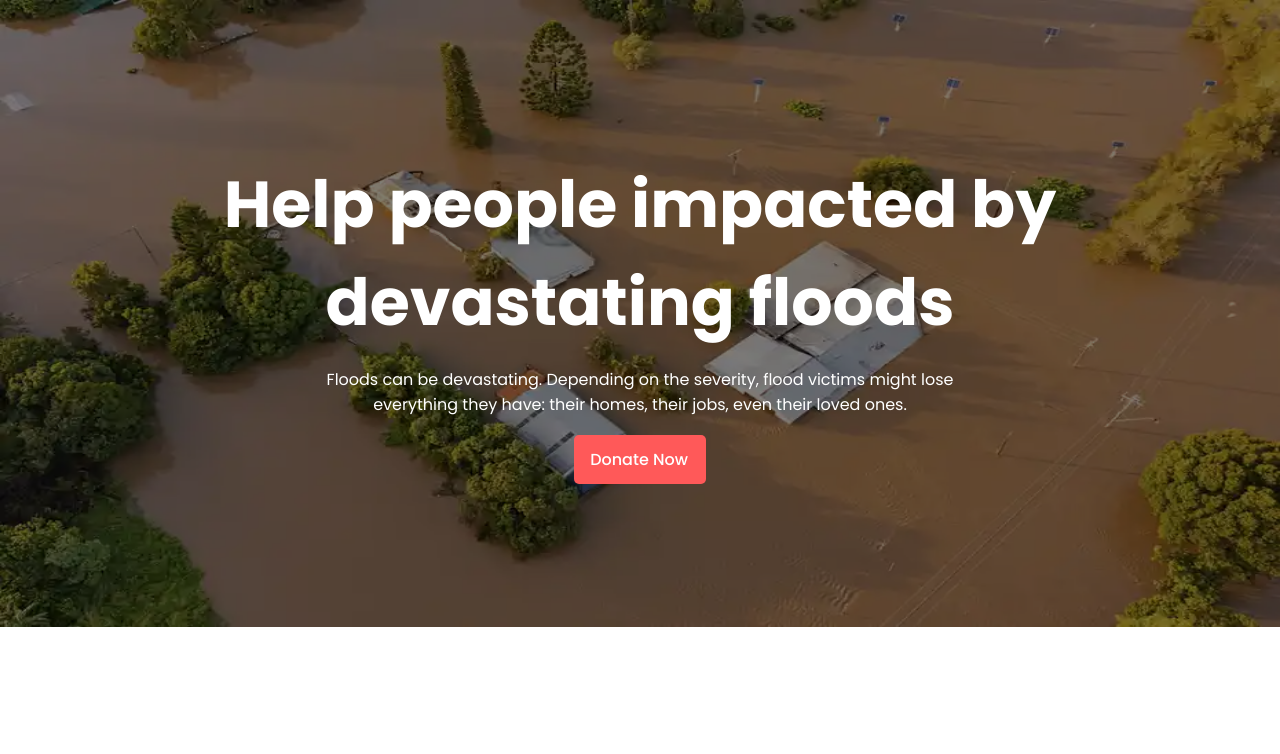
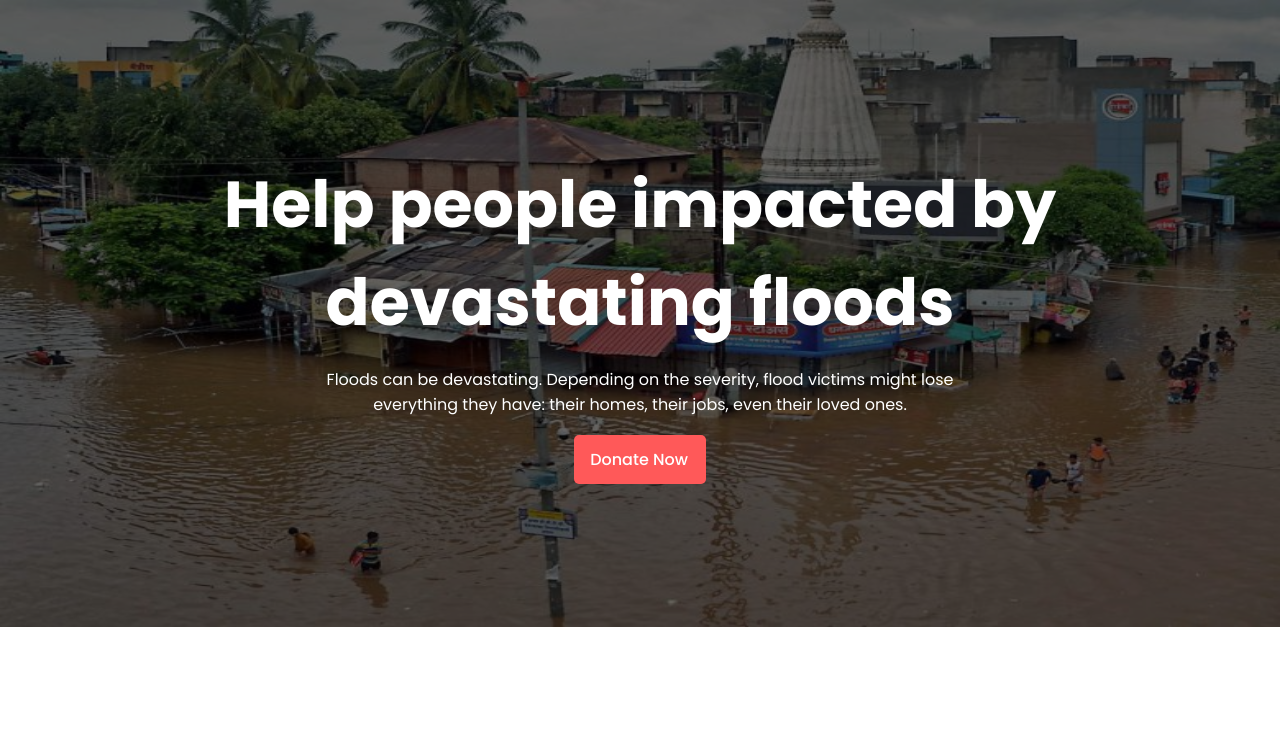
Before and after one commit to mdsuzayethossan/donate, a plain HTML site: page index.html in a window 1280 px wide. Shown: the top 754 px of the page. Drawn offline with Linux system fonts and the light colour scheme.

Commit message:
banner change

```diff
--- a/css/style.css
+++ b/css/style.css
@@ -36,7 +36,7 @@ body {
 #banner .banner-overlay {
     width: 100%;
     height: 100%;
-    background-color: rgba(0,0,0,0.5);
+    background-color: rgba(0,0,0,0.6);
     position: absolute;
     top: 0;
     left: 0;
--- a/index.html
+++ b/index.html
@@ -12,7 +12,7 @@
 </head>
 <body>
 <section id="banner">
-    <img src="images/banner/banner.webp" alt="donation0">
+    <img src="images/banner/donation11.jpg" alt="donation0">
     <div class="container">
         <div class="banner-overlay">
         <div class="banner-content">
```
Also changed, not shown: images/banner/donation11.jpg (added).
